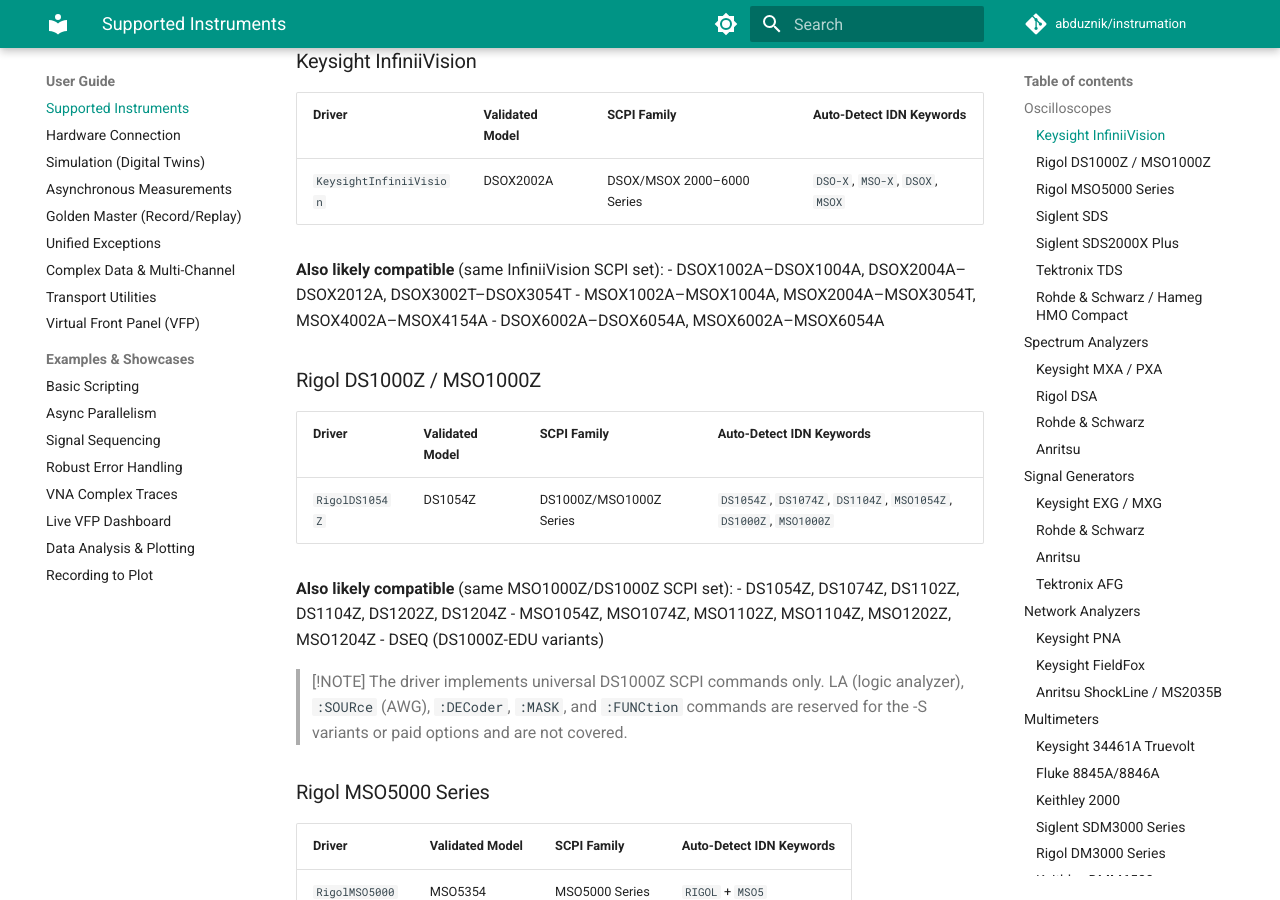
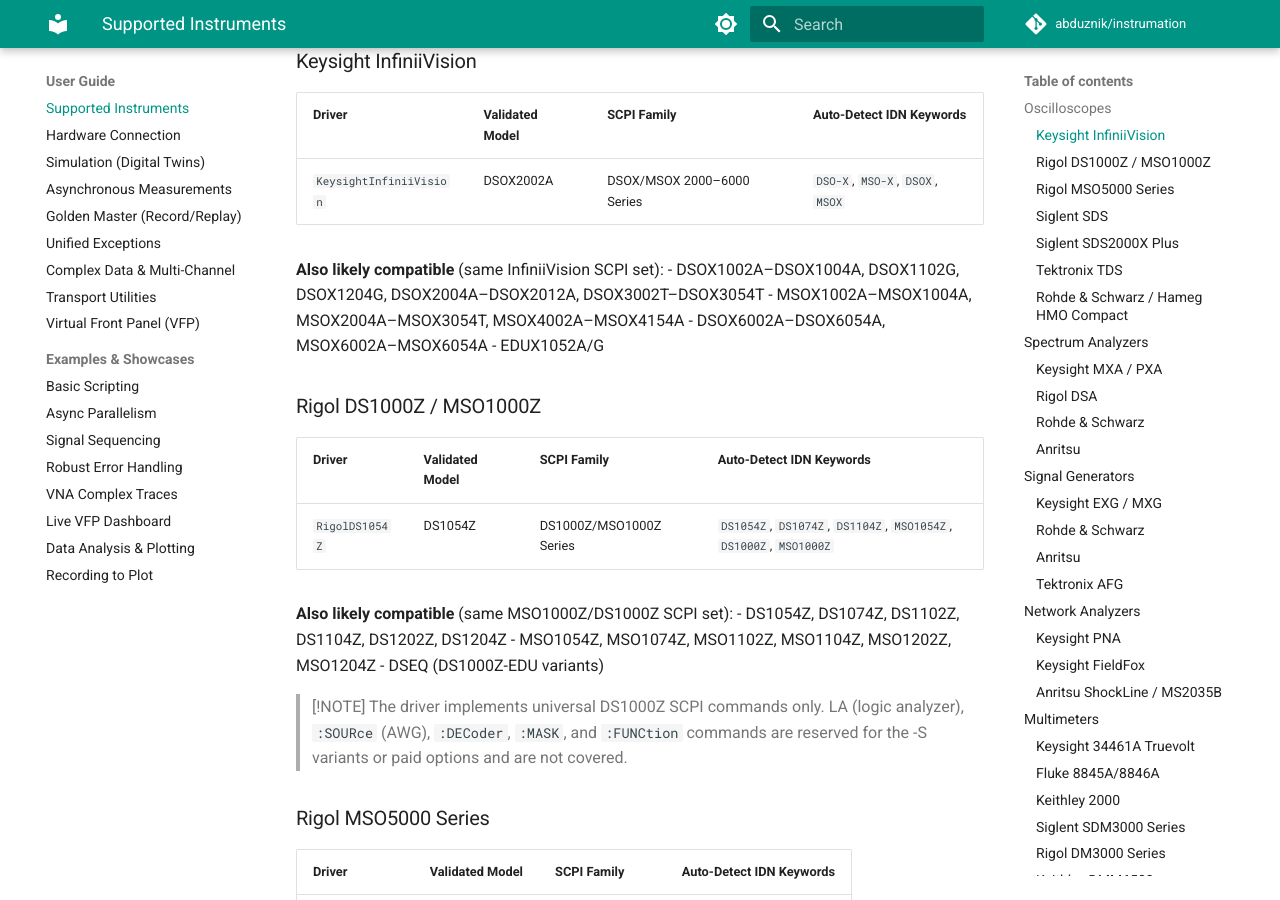
Before and after one commit to abduznik/instrumation, an MkDocs documentation site: the page built from docs/supported_instruments.md, in a window 1280 px wide and 900 px high, scrolled down 596 px. Built offline with MkDocs 1.6.1 and Material for MkDocs 9.7.7, drawn with Linux system fonts in a browser that asks for light colours; comment, search, counter and statistics services are not loaded.

Commit message:
docs: confirm Keysight DSOX1204G compatibility with existing InfiniiVision driver
Part of #204. Same SCPI dialect as other DSOX/MSOX models already
supported -- no new driver code needed, added compatibility test.

```diff
--- a/docs/supported_instruments.md
+++ b/docs/supported_instruments.md
@@ -28,9 +28,10 @@
 | `KeysightInfiniiVision` | DSOX2002A | DSOX/MSOX 2000–6000 Series | `DSO-X`, `MSO-X`, `DSOX`, `MSOX` |
 
 **Also likely compatible** (same InfiniiVision SCPI set):
-- DSOX1002A–DSOX1004A, DSOX2004A–DSOX2012A, DSOX3002T–DSOX3054T
+- DSOX1002A–DSOX1004A, DSOX1102G, DSOX1204G, DSOX2004A–DSOX2012A, DSOX3002T–DSOX3054T
 - MSOX1002A–MSOX1004A, MSOX2004A–MSOX3054T, MSOX4002A–MSOX4154A
 - DSOX6002A–DSOX6054A, MSOX6002A–MSOX6054A
+- EDUX1052A/G
 
 ### Rigol DS1000Z / MSO1000Z
 
```
Also changed, not shown: scripts/new_instruments_plan.md (+1 -1 lines), 1 other file.
